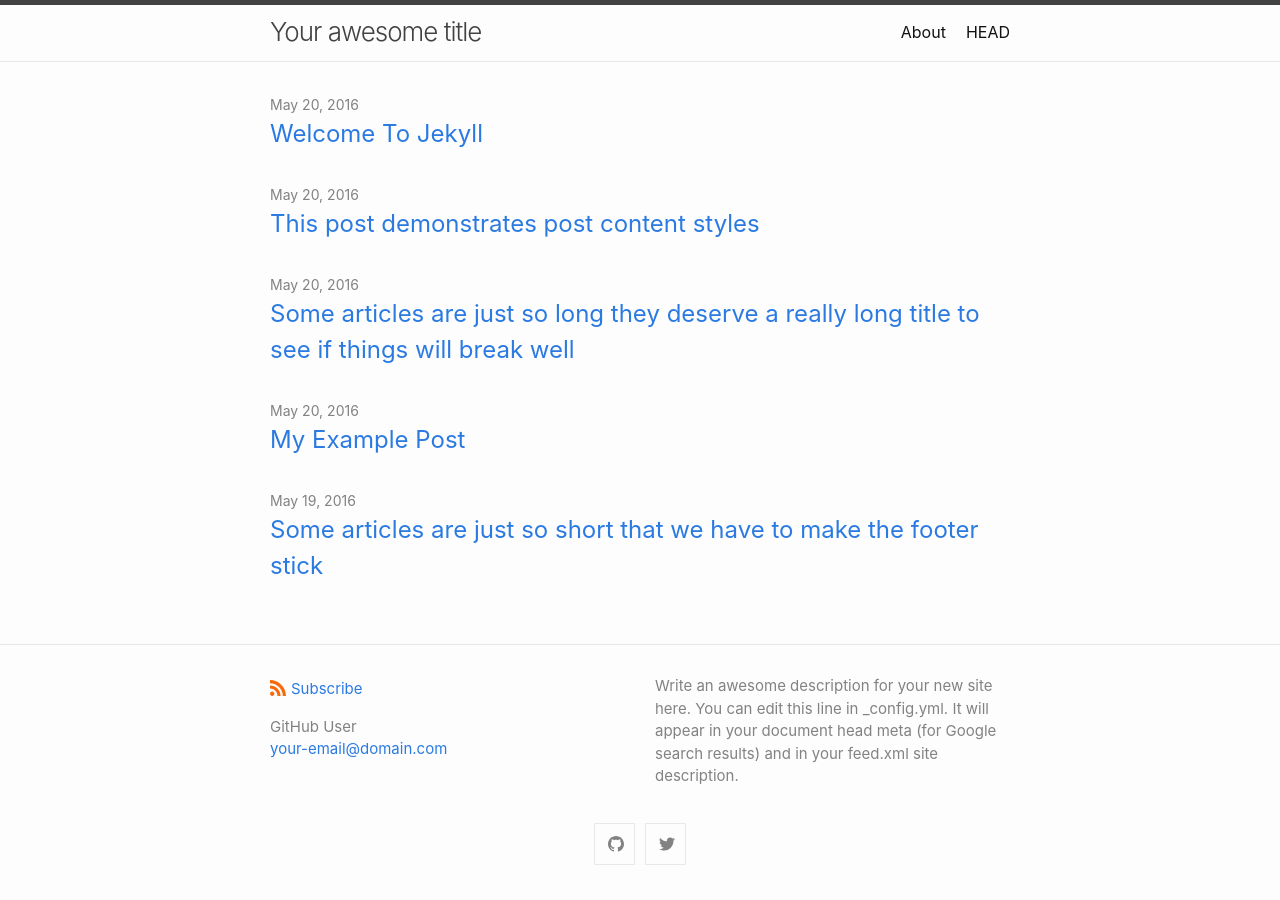
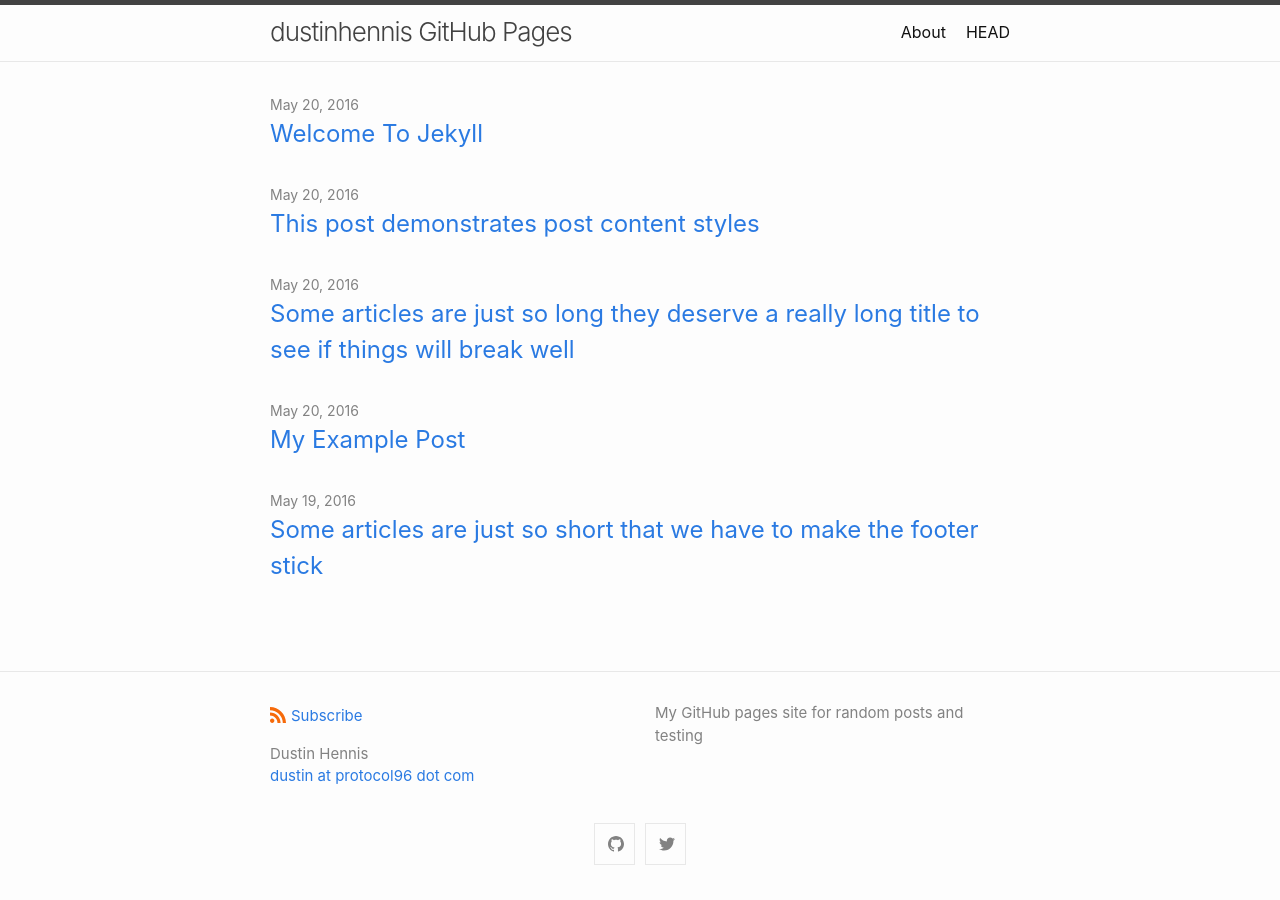
Before and after one commit to dustinhennis/dustinhennis.github.io, a Jekyll site: the page built from index.md, in a window 1280 px wide. Built offline with Jekyll 4.4.1, drawn with Linux system fonts in a browser that asks for light colours.

Commit message:
Update config

```diff
--- a/_config.yml
+++ b/_config.yml
@@ -1,11 +1,9 @@
-title: Your awesome title
+title: dustinhennis GitHub Pages
 author:
-  name: GitHub User
-  email: your-email@domain.com
+  name: Dustin Hennis
+  email: dustin at protocol96 dot com
 description: > # this means to ignore newlines until "show_excerpts:"
-  Write an awesome description for your new site here. You can edit this
-  line in _config.yml. It will appear in your document head meta (for
-  Google search results) and in your feed.xml site description.
+  My GitHub pages site for random posts and testing
 
 show_excerpts: false # set to true to show excerpts on the homepage
 
@@ -16,8 +14,8 @@ minima:
 
   # generate social links in footer
   social_links:
-    twitter: jekyllrb
-    github:  jekyll
+    twitter: dustinhennis
+    github:  dustinhennis
     # devto: jekyll
     # dribbble: jekyll
     # facebook: jekyll
```
